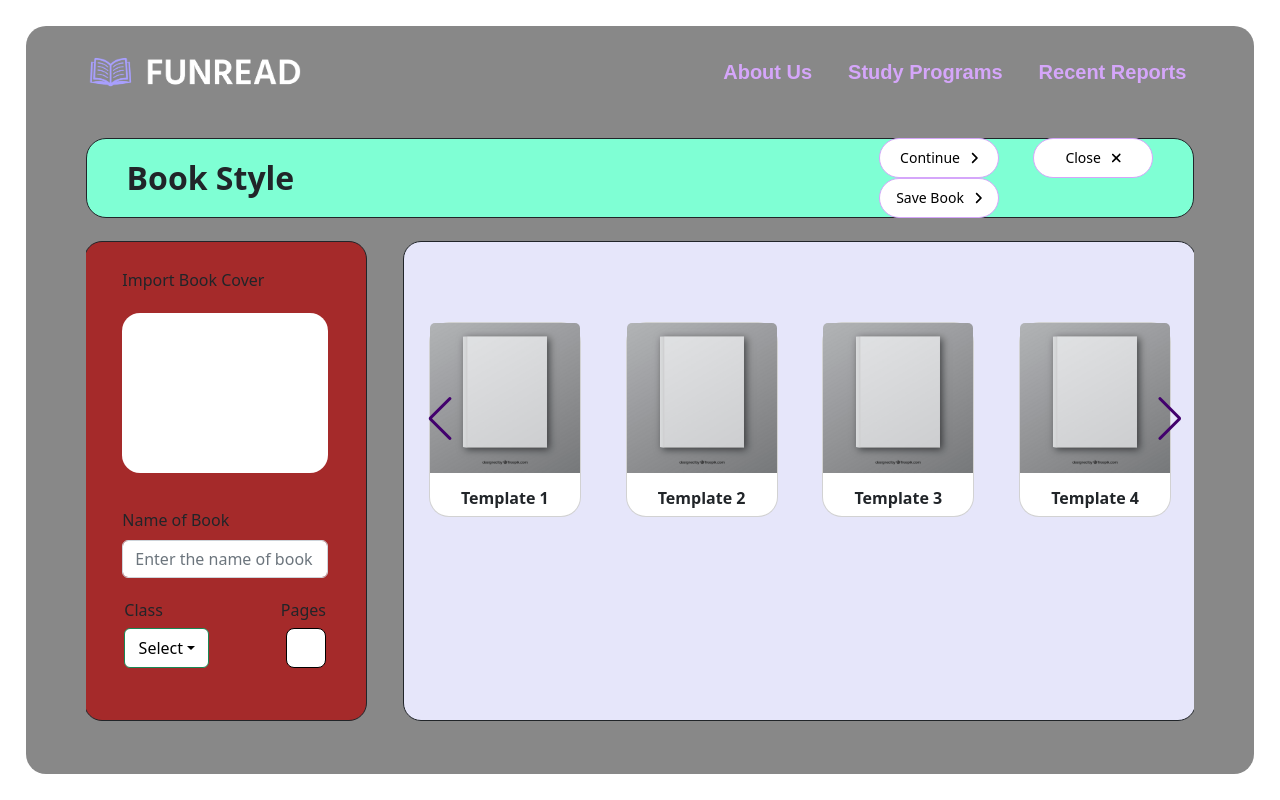
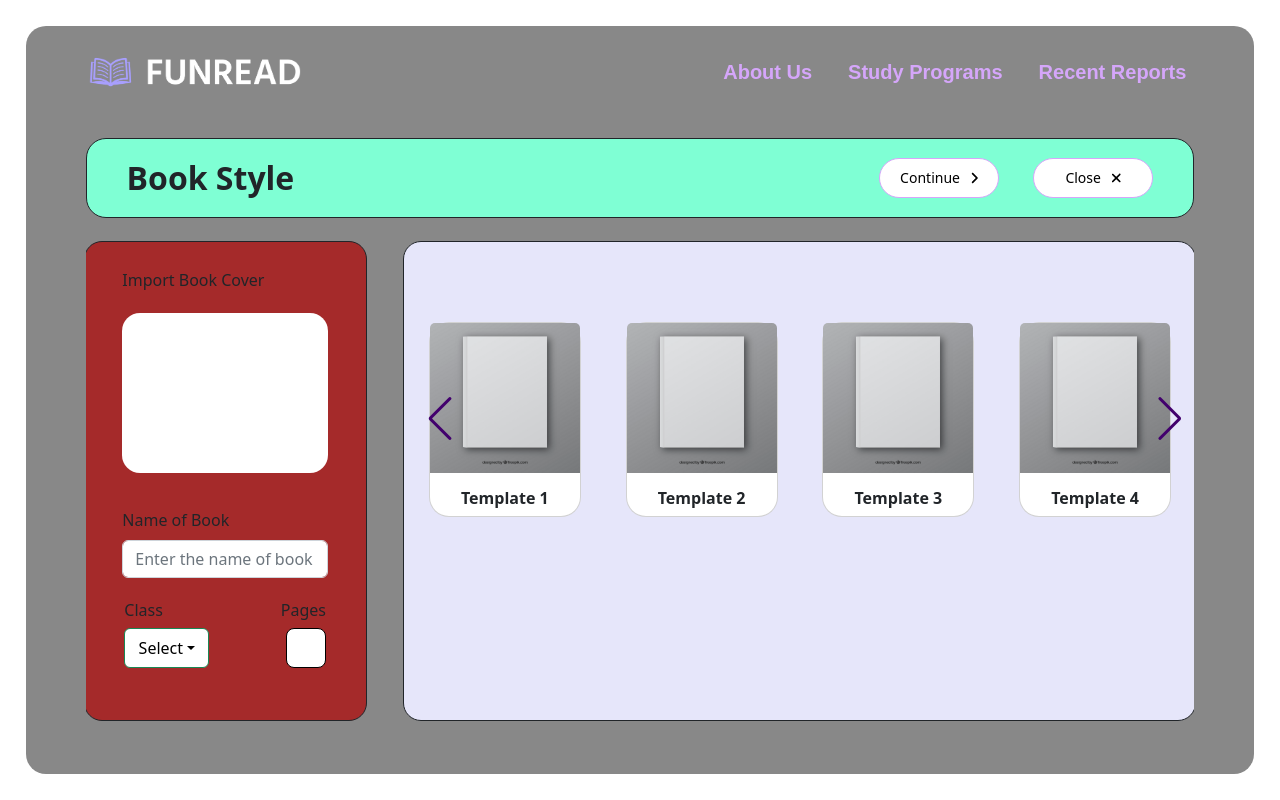
Before and after one commit to Funread/funread, a React (Create React App) app in the folder frontend/: page /wizard in a window 1280 px wide. Built offline with nearby package versions, Linux system fonts and the light colour scheme.

Commit message:
Styles-Fixed

```diff
--- a/frontend/src/Components/ContainerWizard/ContainerWizard.jsx
+++ b/frontend/src/Components/ContainerWizard/ContainerWizard.jsx
@@ -77,7 +77,7 @@ export const ContainerWizard = (props) => {
           <p className="wizard-title">{wizardTitle}</p>
           <Row>
             <Col>
-              {activePage > 0 ? (
+              {pages !== 1 ? (
                 <button
                   className="btn-left"
                   type="button"
@@ -93,7 +93,7 @@ export const ContainerWizard = (props) => {
             </Col>
 
             <Col>
-              {/* {activePage < pages.length - 1 ? ( */}
+              {pages === 1 ? (
                 <button
                   className="btn-right"
                   type="button"
@@ -107,22 +107,20 @@ export const ContainerWizard = (props) => {
                     icon={faAngleRight}
                   />
                 </button>
-              {/* // ) : null} */}
+              ) : null}
 
-              {/* {activePage === pages.length - 1 ? ( */}
-                <button className="btn-right" type="submit">
+              {pages !==  1 ? (
+                <button className="btn-right" type="submit" onClick={BtnSafeClick}>
                   Save Book
                   <FontAwesomeIcon
                     className="icons-wizard-right"
                     icon={faAngleRight}
-                    onClick={BtnSafeClick}
                   />
                 </button>
-              {/* ) : null} */}
+               ) : null}
             </Col>
 
             <Col>
-              {/* {activePage < pages.length ? ( */}
                 <button
                   className="btn-right"
                   type="button"
@@ -134,7 +132,6 @@ export const ContainerWizard = (props) => {
                     icon={faXmark}
                   />
                 </button>
-              {/* ) : null} */}
             </Col>
           </Row>
         </div>
```
